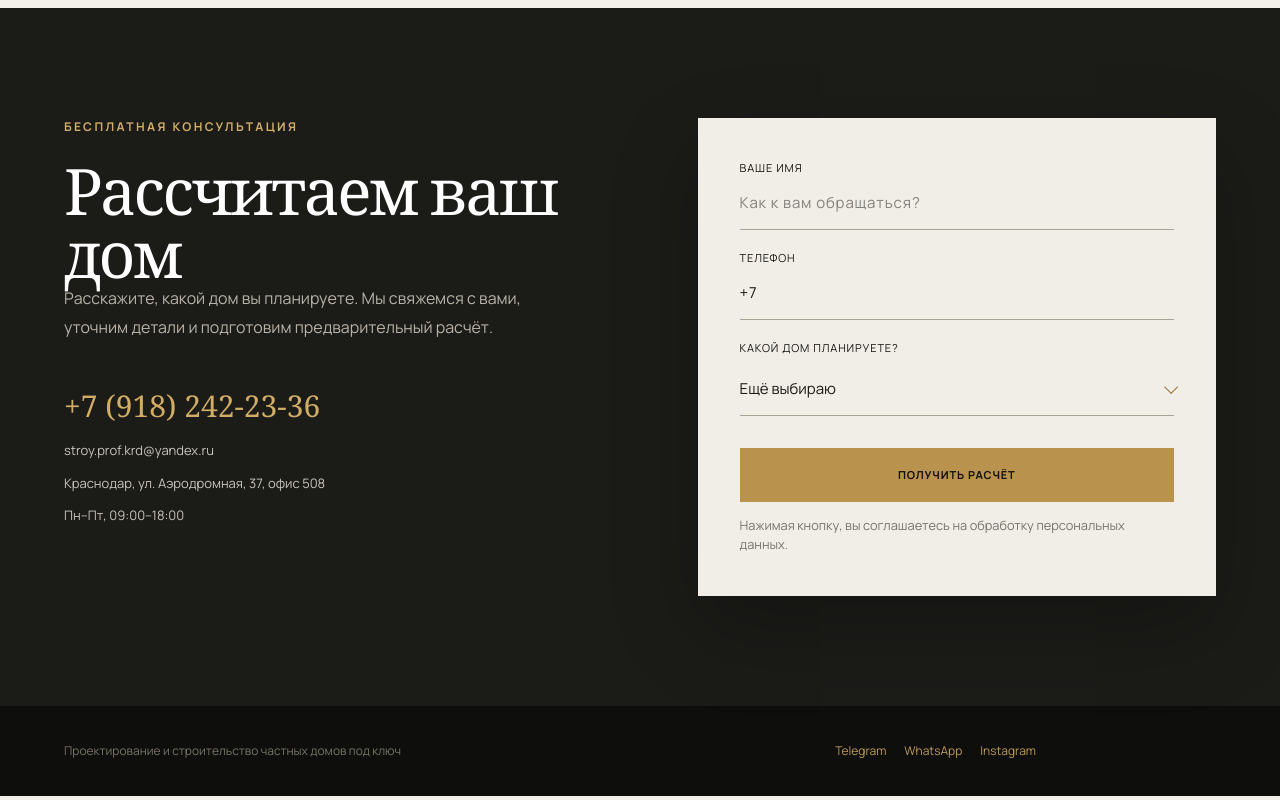
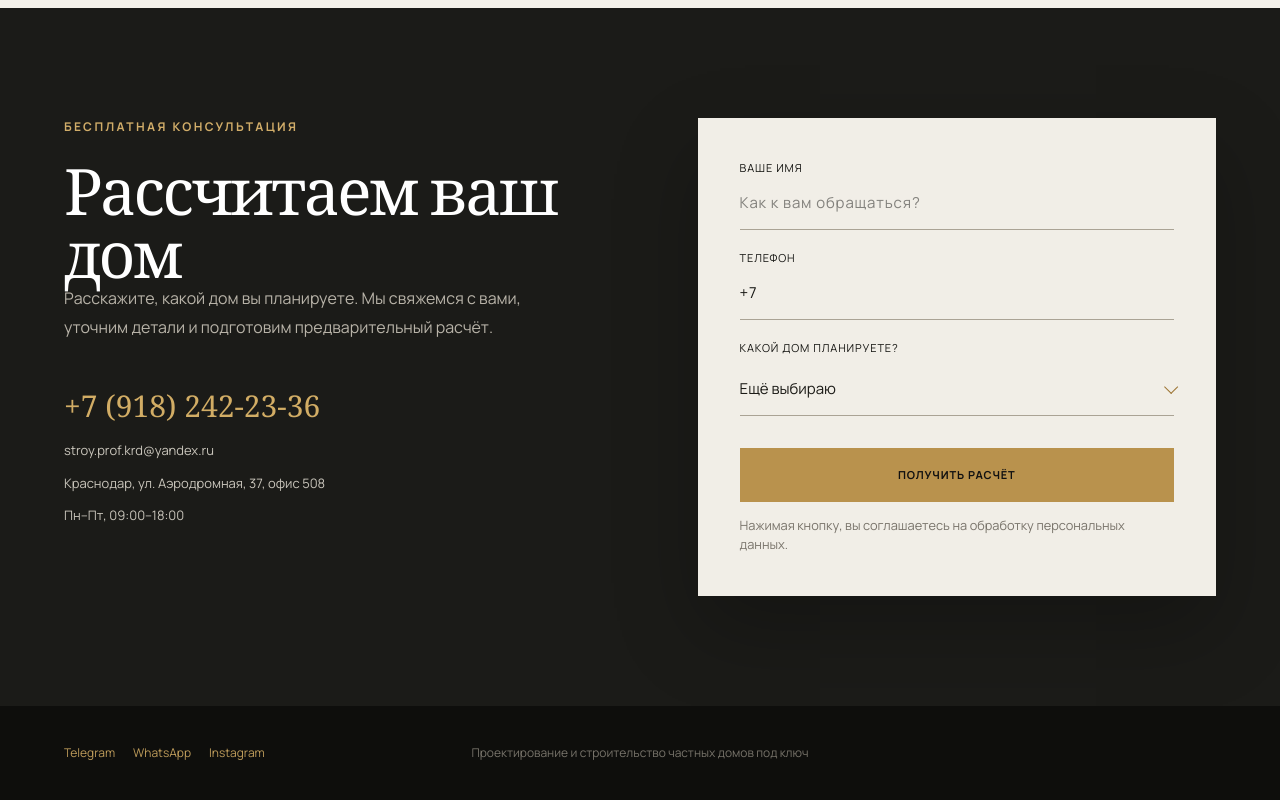
Before and after one commit to arutlistogannisan-art/elite-stroy-site, a Next.js app: page / in a window 1280 px wide. Shown: the part 5391-6191 px from the top of the page. Built offline with nearby package versions, Linux system fonts and the light colour scheme.

Commit message:
Center footer caption

```diff
--- a/app/globals.css
+++ b/app/globals.css
@@ -284,3 +284,9 @@ footer{padding:36px 5vw;background:#0e0e0c;color:white;display:flex;align-items:
   .hero{min-height:820px;padding-top:345px}
   .hero::before{background-size:auto 375px;background-position:77% top}
 }
+
+/* Centered footer caption */
+@media(min-width:701px){
+  footer{position:relative;min-height:94px}
+  footer>p{position:absolute;left:50%;top:50%;width:max-content;max-width:42vw;text-align:center;transform:translate(-50%,-50%)}
+}
```
Also changed, not shown: 3 other files (tests, documents, lock files or other folders).
